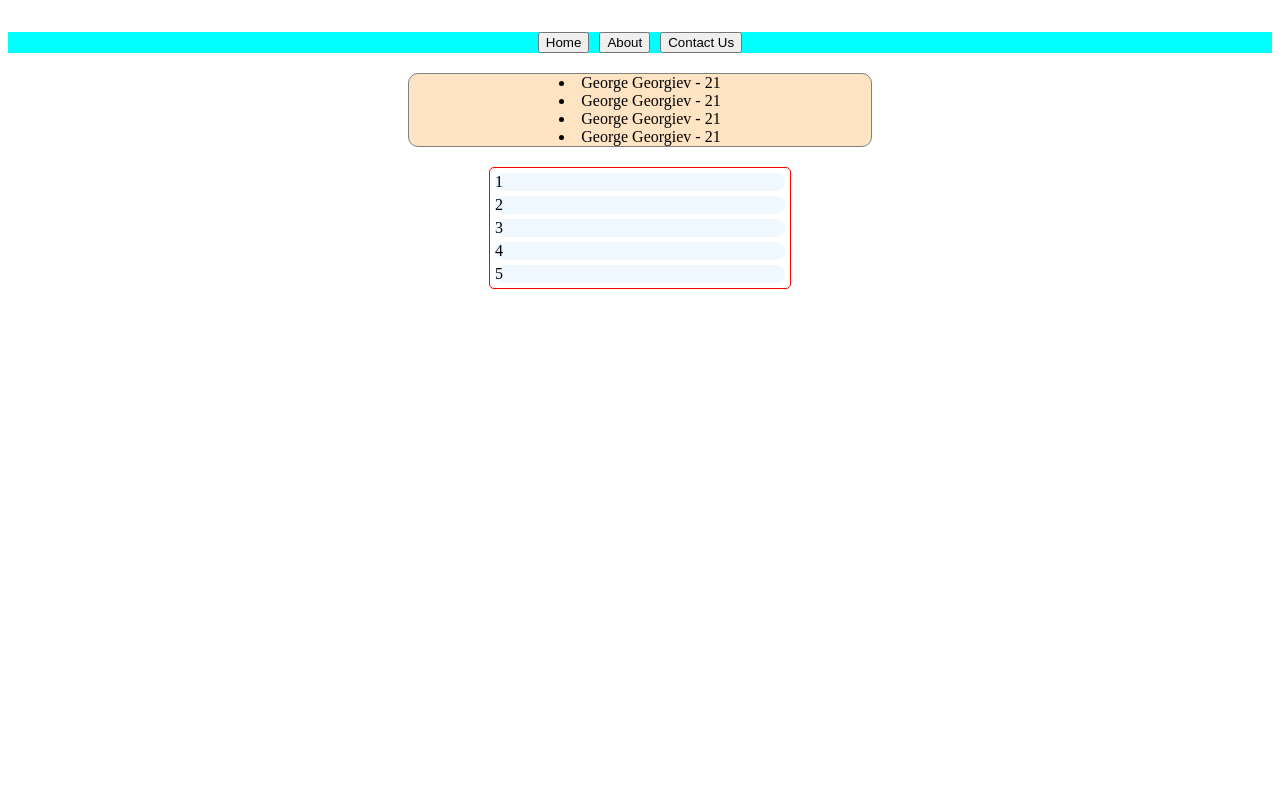
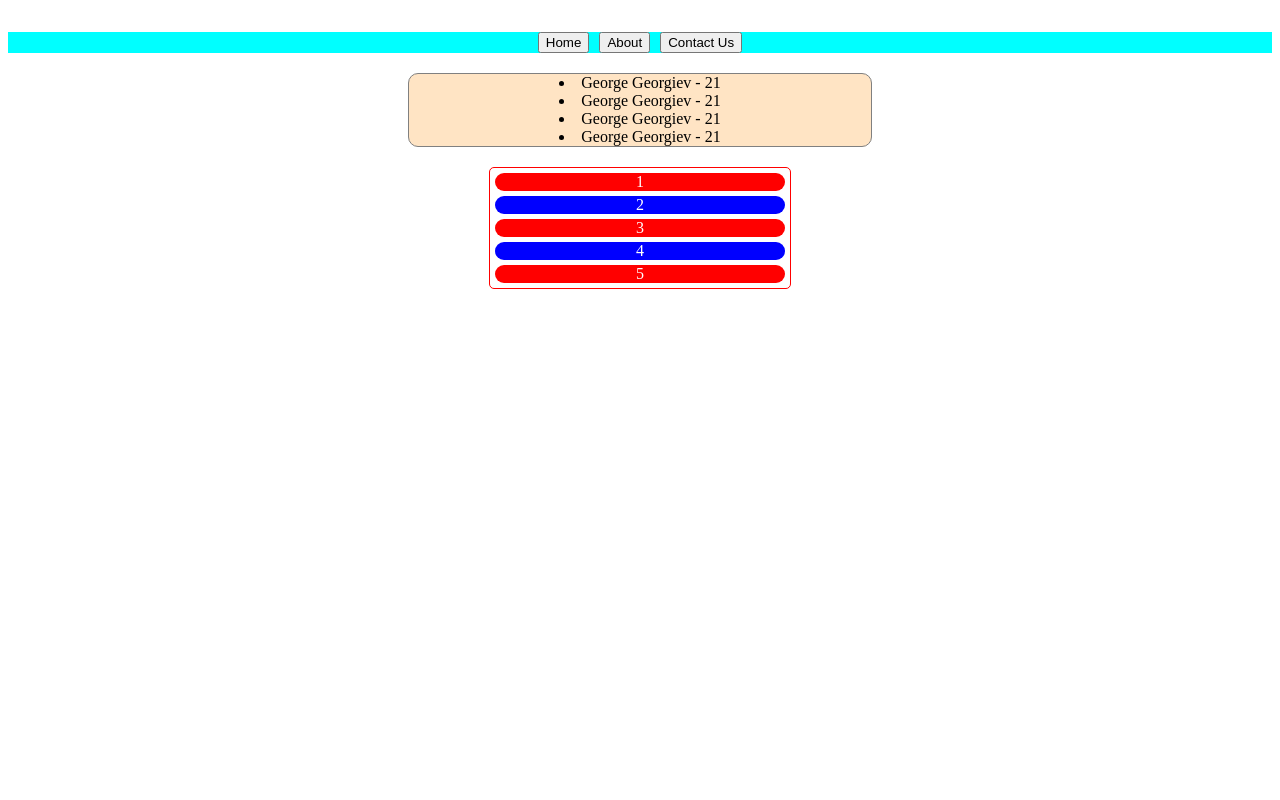
Before and after one commit to SvetlinGG/Angular-Components, an Angular app in the folder component-train/: page / in a window 1280 px wide. Shown: the top 800 px of the page. Built offline with nearby package versions, Linux system fonts and the light colour scheme.

Commit message:
little styling

```diff
--- a/component-train/src/app/app.component.css
+++ b/component-train/src/app/app.component.css
@@ -10,7 +10,16 @@
 }
 
 .numbers {
-    background-color: aliceblue;
+    background-color: blue;
     border-radius: 20px;
+    color: white;
+    text-align: center;
     margin: 5px;
 }
+.numbers-odd {
+    background-color: red;
+    border-radius: 20px;
+    text-align: center;
+    color: white;
+    margin: 5px;
+}
--- a/component-train/src/app/app.component.html
+++ b/component-train/src/app/app.component.html
@@ -3,7 +3,12 @@
 <app-main />
 <div class="num">
     @for ( num of numbers; track $index) {
-        <div class="numbers">{{num}}</div>
+        @if ( num % 2 === 0) {
+            <div class="numbers">{{num}}</div>
+        }@else {
+            <div class="numbers-odd">{{num}}</div>
+        }
+
     }
 </div>
 
```
